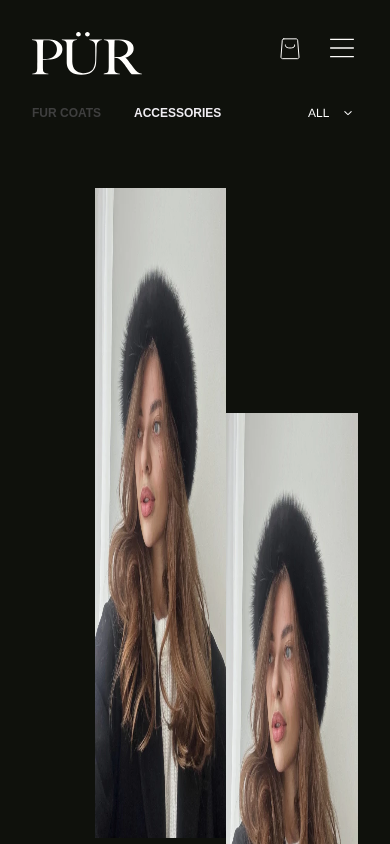
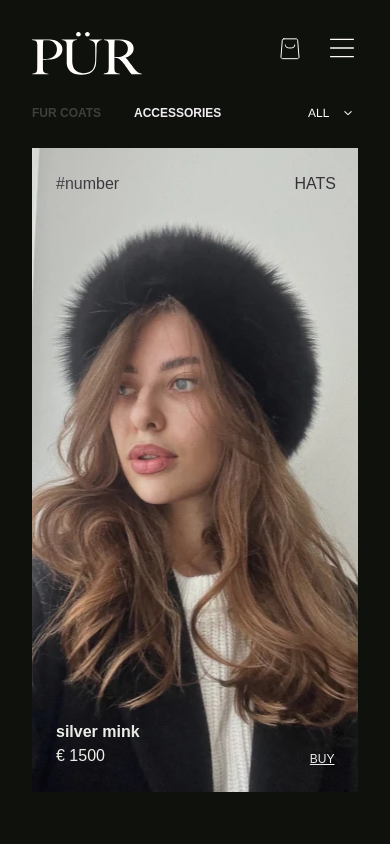
Before and after one commit to GorgeousSuit/pur, a Next.js app: page /accessories in a window 390 px wide. Shown: the top 844 px of the page. Built offline with nearby package versions, Linux system fonts and the light colour scheme.

Commit message:
Finished Accessories Mobile

```diff
--- a/app/accessories/page.jsx
+++ b/app/accessories/page.jsx
@@ -1,40 +1,34 @@
+'use client';
+
 import AccessoryItem from '@components/Accessory/AccessoryItem';
+import { useEffect } from 'react';
 
 const itemsData = [
     {
         src: '/assets/images/accessories/acc-1.webp',
-        href: "/accessories/silver-mink"
+        href: '/accessories/silver-mink'
     },
     {
         src: '/assets/images/accessories/acc-1.webp',
-        href: "/accessories/silver-mink"
+        href: '/accessories/silver-mink'
     },
     {
         src: '/assets/images/accessories/acc-1.webp',
-        href: "/accessories/silver-mink"
+        href: '/accessories/silver-mink'
     },
     {
         src: '/assets/images/accessories/acc-1.webp',
-        href: "/accessories/silver-mink"
-    },
-    {
-        src: '/assets/images/accessories/acc-1.webp',
-        href: "/accessories/silver-mink"
-    },
-
-
-
-
+        href: '/accessories/silver-mink'
+    }
 ];
 
-const page = (props) => {
+const page = () => {
     return (
-        <section className="">
-
-            <div className="w-full h-full pt-[197px] pl-[16.04vw] flex justify-between flex-wrap relative">
+        <section className="h-full overflow-x-scroll snap-x">
+            <div className="w-full h-full pt-[116px] lg:pt-[197px] lg:pl-[16.04vw] flex justify-between max-lg:space-x-[40px] lg:flex-wrap relative max-lg:items-center">
                 {itemsData.map((itemsData, index) => {
                     const customPlacement =
-                        index % 2 === 0 ? 'mt-[-41px]' : 'mt-[184px]';
+                        index % 2 === 0 ? 'lg:mt-[-41px]' : 'lg:mt-[184px]';
 
                     return (
                         <AccessoryItem
--- a/app/coats/silver-fox/page.jsx
+++ b/app/coats/silver-fox/page.jsx
@@ -5,6 +5,32 @@ import { useEffect, useState } from 'react';
 
 const page = () => {
     const [openCart, setOpenCart] = useState(false);
+
+    useEffect(() => {
+      const disableScroll = (e) => {
+          if (true) {
+              e.preventDefault();
+          }
+      };
+
+      if (typeof window !== "undefined") {
+          if (true) {
+              document.body.style.overflow = "hidden";
+              document.addEventListener("touchmove", disableScroll, {
+                  passive: false,
+              });
+          } else {
+              document.body.style.overflow = "auto";
+              document.removeEventListener("touchmove", disableScroll);
+          }
+      }
+      return () => {
+          if (typeof window !== "undefined") {
+              document.body.style.overflow = "auto";
+              document.removeEventListener("touchmove", disableScroll);
+          }
+      };
+  });
 
     return (
         <div className="h-full">
--- a/app/layout.jsx
+++ b/app/layout.jsx
@@ -2,14 +2,13 @@ import '@styles/globals.css';
 import Head from 'next/head';
 import Nav from '@components/Nav';
 import BackgroundColor from '@components/BackgroundColor';
-
 
 export const metadata = {
     title: 'PÜR',
     description: 'Ukrainian brand of vintage natural recycled fur. '
 };
 
-const RootLayout = ({children}) => {
+const RootLayout = ({ children }) => {
     return (
         <html lang="en" className="">
             <Head>
@@ -18,9 +17,9 @@ const RootLayout = ({children}) => {
                     content="width=device-width, initial-scale=1.0, maximum-scale=1.0, user-scalable=0"
                 />
             </Head>
-            <body className="font-arimo ">
+            <body className="font-arimo">
                 <Nav />
-                <main className={`text-white relative w-full h-[100svh]`}>
+                <main className={`text-white`}>
                     <BackgroundColor>{children}</BackgroundColor>
                 </main>
             </body>
--- a/app/page.jsx
+++ b/app/page.jsx
@@ -1,15 +1,40 @@
-"use client"
+'use client';
 
 import ProductCard from '@components/Product/ProductCard';
 import Link from 'next/link';
 import { useEffect } from 'react';
 
 const Home = () => {
+    useEffect(() => {
+        const disableScroll = (e) => {
+            if (true) {
+                e.preventDefault();
+            }
+        };
+
+        if (typeof window !== 'undefined') {
+            if (true) {
+                document.body.style.overflow = 'hidden';
+                document.addEventListener('touchmove', disableScroll, {
+                    passive: false
+                });
+            } else {
+                document.body.style.overflow = 'auto';
+                document.removeEventListener('touchmove', disableScroll);
+            }
+        }
+        return () => {
+            if (typeof window !== 'undefined') {
+                document.body.style.overflow = 'auto';
+                document.removeEventListener('touchmove', disableScroll);
+            }
+        };
+    });
 
     return (
         <section className="flex w-full h-full relative">
-            <div className="w-full h-full flex justify-center lg:justify-end lg:mr-[26px]">
-                <div className="lg:flex lg:h-full lg:items-center relative z-0 max-lg:mt-[116px] overflow-hidden ">
+            <div className="w-full h-[calc(100svh-60px)] flex justify-center lg:justify-end lg:mr-[26px]">
+                <div className="lg:flex lg:h-[calc(100svh-80px)] lg:items-center relative z-0 max-lg:mt-[116px] overflow-hidden ">
                     <Link href="/coats/silver-fox">
                         <ProductCard />
                     </Link>
--- a/components/Accessory/AccessoryItem.jsx
+++ b/components/Accessory/AccessoryItem.jsx
@@ -3,10 +3,30 @@ import Link from 'next/link';
 
 const AccessoryItem = (props) => {
     return (
-        <div className={`${props.style} basis-1/2 flex`}>
-            <Link href={props.href} >
-                <Image src={props.src} alt="Image" width={436} height={650} unoptimized className="w-[436px] h-[650px]" />
-            </Link>
+        <div className={`${props.style} basis-1/2 flex snap-center`}>
+            <div
+                className={`w-[83.72vw] h-[calc(100svh-200px)] max-w-[436px] lg:w-[436px] lg:h-[650px] bg-center`}
+                style={{ backgroundImage: `url(${props.src})` }}
+            >
+                <Link
+                    href={props.href}
+                    className="flex flex-col justify-between h-full p-[24px] navbtn"
+                >
+                    <div className="flex justify-between">
+                        <div className="">#number</div>
+                        <div className="w-[40px] h-[40px] text-right">
+                            <p className="">HATS</p>
+                        </div>
+                    </div>
+                    <div className="max-lg:sticky  max-lg:bottom-[24px]  max-lg:left-[calc(50%-140.5px)] flex justify-between">
+                        <div className="flex flex-col justify-between">
+                            <div className="font-bold">silver mink</div>
+                            <div className="">€ 1500</div>
+                        </div>
+                        <button className="underline self-end">Buy</button>
+                    </div>
+                </Link>
+            </div>
         </div>
     );
 };
--- a/components/BackgroundColor.jsx
+++ b/components/BackgroundColor.jsx
@@ -1,12 +1,22 @@
-"use client"
+'use client';
 
 import { usePathname } from 'next/navigation';
 
-const BackgroundColor = ({children}) => {
-	const pathname = usePathname();
-  return (
-	<div className={`pt-[32px] pb-[4.69svh] lg:pb-[40px] px-[32px] lg:p-[40px] w-full h-full ${pathname === "/about-us" ? "bg-white" : "bg-[#0F110C]"}`}>{children}</div>
-  )
-}
+const BackgroundColor = ({ children }) => {
+    const pathname = usePathname();
+    return (
+        <div
+            className={`pt-[32px] pb-[4.69svh] lg:pb-[40px] px-[32px] lg:p-[40px] w-full min-h-[100svh] ${
+                pathname === '/about-us'
+                    ? 'bg-white'
+                    : pathname === '/accessories'
+                    ? 'h-fit bg-[#0F110C]'
+                    : 'bg-[#0F110C]'
+            }`}
+        >
+            {children}
+        </div>
+    );
+};
 
-export default BackgroundColor
+export default BackgroundColor;
--- a/components/BurgerMenu.jsx
+++ b/components/BurgerMenu.jsx
@@ -7,11 +7,38 @@ import { useState } from 'react';
 import Link from 'next/link';
 import { usePathname } from 'next/navigation';
 import Logo from '/public/assets/images/Logo.svg';
-import LogoBlack from '/public/assets/images/Logo-black.svg';
+import { useEffect } from 'react';
 
 const BurgerMenu = (props) => {
     const [open, updateOpen] = useState(false);
     const pathname = usePathname();
+
+    useEffect(() => {
+        const disableScroll = (e) => {
+            if (open) {
+                e.preventDefault();
+            }
+        };
+
+        if (typeof window !== "undefined") {
+            if (open) {
+                document.body.style.overflow = "hidden";
+                document.addEventListener("touchmove", disableScroll, {
+                    passive: false,
+                });
+            } else {
+                document.body.style.overflow = "auto";
+                document.removeEventListener("touchmove", disableScroll);
+            }
+        }
+        return () => {
+            if (typeof window !== "undefined") {
+                document.body.style.overflow = "auto";
+                document.removeEventListener("touchmove", disableScroll);
+            }
+        };
+    }, [open]);
+
 
     const openIconDark = open ? (
         <CloseIcon className="" />
@@ -28,7 +55,7 @@ const BurgerMenu = (props) => {
     const handleButtonClick = () => {
         setTimeout(() => {
             updateOpen(!open);
-        }, 300);
+        }, 100);
     };
 
     return (
--- a/components/Filter.jsx
+++ b/components/Filter.jsx
@@ -2,7 +2,10 @@
 
 import Closed from '/public/assets/icons/all-closed.svg';
 import Opened from '/public/assets/icons/all-opened.svg';
+import ClosedDark from '/public/assets/icons/all-closed-dark.svg';
+import OpenedDark from '/public/assets/icons/all-opened-dark.svg';
 import { useState } from 'react';
+import { usePathname } from 'next/navigation';
 
 const materialList = [
     {
@@ -25,13 +28,20 @@ const materialList = [
     },
     {
         name: 'Goat'
-    },
+    }
 ];
 
 const Filter = () => {
     const [open, updateOpen] = useState(false);
 
+    const pathname = usePathname();
+
     const openIcon = open ? <Closed className="" /> : <Opened className="" />;
+    const openIconDark = open ? (
+        <ClosedDark className="" />
+    ) : (
+        <OpenedDark className="" />
+    );
 
     return (
         <section className="fixed right-[32px] top-[101px] lg:hidden z-[50]">
@@ -39,15 +49,19 @@ const Filter = () => {
                 onClick={() => updateOpen(!open)}
                 className="relative z-[60]"
             >
-                {openIcon}
+                {pathname === '/about-us' ? openIconDark : openIcon}
             </button>
             {open && (
                 <div className="h-[100svh] w-screen absolute right-[-32px] top-[47px] bg-white text-white flex flex-col px-[32px] pt-[48px] z-[50] text-[12px]">
-                    <h1 className="font-bold text-[#B6B6B6] mb-[48px]">MATERIAL:</h1>
+                    <h1 className="font-bold text-[#B6B6B6] mb-[48px]">
+                        MATERIAL:
+                    </h1>
                     {materialList.map((materialList, index) => {
                         return (
-                            <p className="text-[#3F3F3F] mb-[40px] uppercase">{materialList.name}</p>
-                        )
+                            <p className="text-[#3F3F3F] mb-[40px] uppercase">
+                                {materialList.name}
+                            </p>
+                        );
                     })}
                 </div>
             )}
--- a/components/Nav.jsx
+++ b/components/Nav.jsx
@@ -1,6 +1,7 @@
 'use client';
 
 import CartIcon from '/public/assets/icons/cart.svg';
+import CartIconDark from '/public/assets/icons/cart-dark.svg';
 import BurgerMenu from './BurgerMenu';
 import Link from 'next/link';
 import Logo from '/public/assets/images/Logo.svg';
@@ -18,14 +19,18 @@ const Nav = ({ openCart, setOpenCart }) => {
     return (
         <nav
             className={`absolute h-full w-full ${
-                pathname === '/about-us' ? '[&>*]:absolute' : '[&>*]:fixed'
+                pathname === '/about-us'
+                    ? '[&>*]:absolute'
+                    : pathname === '/accessories'
+                    ? '[&>*]:max-lg:absolute [&>*]:lg:fixed'
+                    : '[&>*]:fixed'
             }`}
         >
             {/* About us */}
             <button className="max-lg:hidden top-[40px] left-[40px] navbtn">
                 <Link href="/about-us">About us</Link>
             </button>
-             {/* Gallery */}
+            {/* Gallery */}
             <button className="top-[86px] left-[40px] max-lg:hidden navbtn">
                 <Link href="/about-us">gallery</Link>
             </button>
@@ -119,15 +124,13 @@ const Nav = ({ openCart, setOpenCart }) => {
             </button>
             {/* Cart Icon */}
             <button className="right-[84px] top-[32px] lg:top-[40px] lg:hidden z-20">
-                <CartIcon className="" />
+                {pathname === '/about-us' ? <CartIconDark /> : <CartIcon />}
             </button>
             {/* Burger */}
             <BurgerMenu />
             <Filter />
             {/* Product List */}
-            <div className={`${pathname === '/about-us' && 'hidden'}`}>
-                <ProductList page={pathname} />
-            </div>
+            <ProductList page={pathname} />
             {/* Privacy Policy */}
             {pathname === '/about-us' && (
                 <>
--- a/components/Product/ProductCard.jsx
+++ b/components/Product/ProductCard.jsx
@@ -1,5 +1,4 @@
 const ProductCard = () => {
-
     return (
         <section className="w-[83.72vw] h-full lg:w-[30.28vw] max-w-[436px] lg:h-[67.71vh] text-[#0F110C] text-[12px] p-[24px] flex flex-col justify-between uppercase bg-[url('/assets/images/product-card.webp')] bg-center bg-no-repeat bg-cover">
             <div className="flex justify-between">
--- a/components/Product/ProductList.jsx
+++ b/components/Product/ProductList.jsx
@@ -48,12 +48,18 @@ const accessoryData = [
     }
 ];
 
-const ProductList = ({props, page}) => {
+const ProductList = ({ page }) => {
+    const isAccessoriesRoute = page.startsWith('/accessories');
+    const isCoatsRoute = page.startsWith('/coats');
     return (
-        <div className="uppercase text-white text-[12px] max-h-[473px] relative max-lg:hidden mt-[196px]">
+        <div
+            className={`top-[236px] left-[40px] uppercase text-white text-[12px] max-h-[473px] max-lg:hidden z-[100] ${
+                page === '/about-us' && 'hidden'
+            }`}
+        >
             <button className="mb-[64px]">All</button>
             <div className="h-[36.46vh] overflow-y-scroll no-scrollbar">
-                {page === '/accessories' ? (
+                {isAccessoriesRoute ? (
                     <>
                         {accessoryData.map((accessoryData, index) => {
                             const number = (index + 1)
```
Also changed, not shown: public/assets/icons/all-closed-dark.svg (added), public/assets/icons/all-opened-dark.svg (added).
